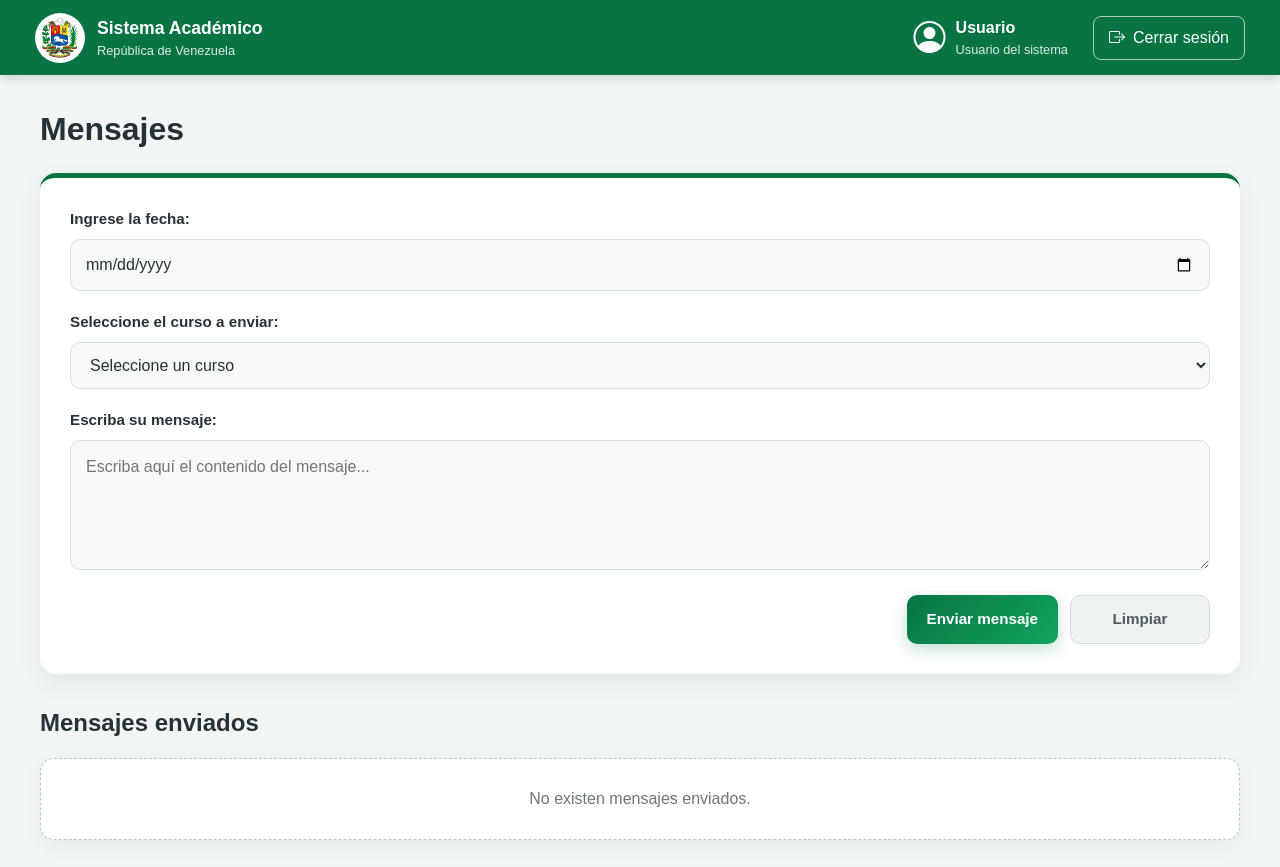
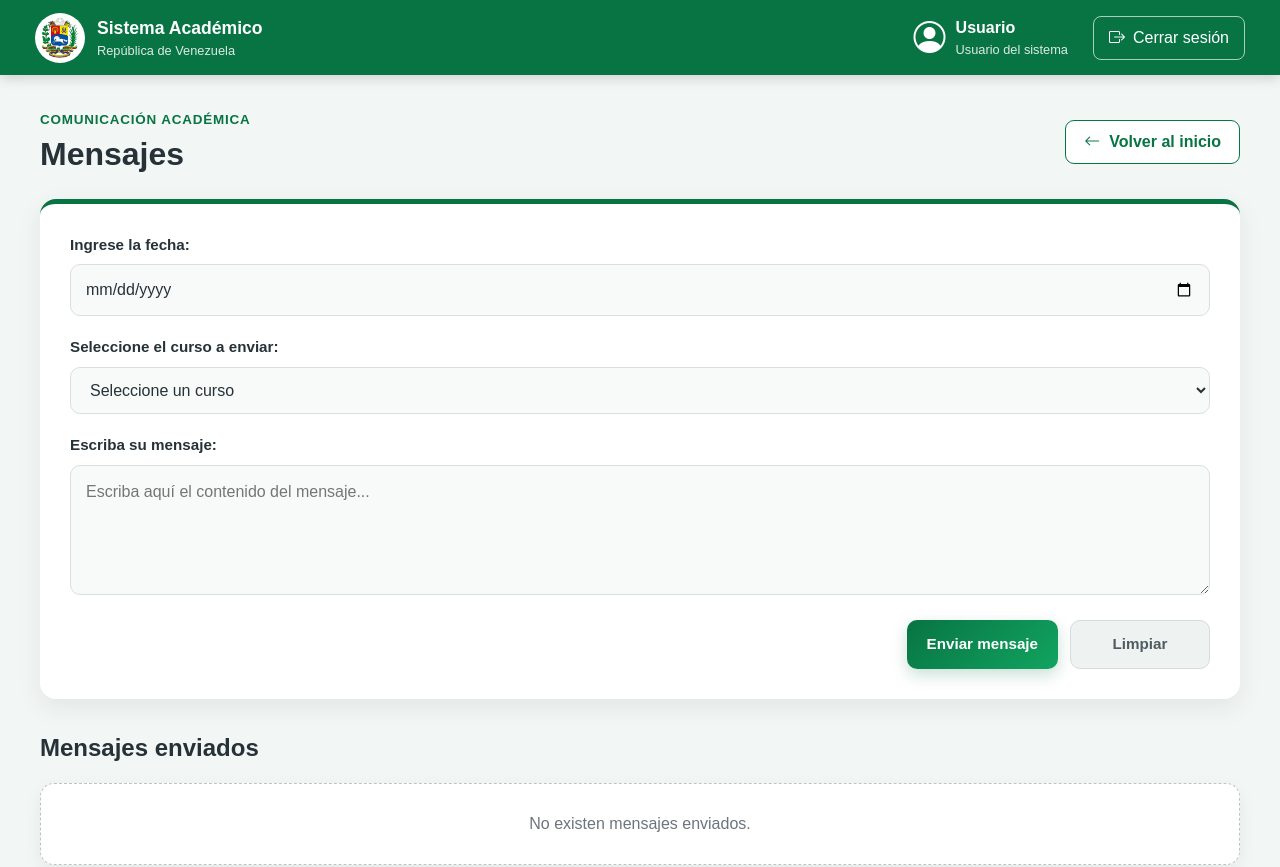
Before and after one commit to marlonminango77-dev/fronted, a React (Vite) app: page /Mensajes in a window 1280 px wide. Shown: the top 867 px of the page. Built offline with nearby package versions, Linux system fonts and the light colour scheme.

Commit message:
agregar boton de home en mensajes

```diff
--- a/src/pages/Mensajes/Mensajes.css
+++ b/src/pages/Mensajes/Mensajes.css
@@ -7,8 +7,25 @@
   padding: 35px 25px;
 }
 
-.mensajes-content h1 {
-  margin: 0 0 25px;
+.mensajes-header {
+  display: flex;
+  align-items: center;
+  justify-content: space-between;
+  gap: 25px;
+  margin-bottom: 25px;
+}
+
+.mensajes-header p {
+  margin: 0 0 5px;
+  color: #087443;
+  font-size: 0.84rem;
+  font-weight: 800;
+  letter-spacing: 0.8px;
+  text-transform: uppercase;
+}
+
+.mensajes-header h1 {
+  margin: 0;
   color: #263238;
   font-size: 2rem;
   font-weight: 800;
@@ -232,7 +249,12 @@
     padding: 25px 15px;
   }
 
-  .mensajes-content h1 {
+  .mensajes-header {
+    align-items: stretch;
+    flex-direction: column;
+  }
+
+  .mensajes-header h1 {
     font-size: 1.7rem;
   }
 
--- a/src/pages/Mensajes/Mensajes.tsx
+++ b/src/pages/Mensajes/Mensajes.tsx
@@ -1,5 +1,6 @@
 import { useState } from "react";
 import MainLayout from "../../layouts/MainLayout";
+import BackHomeButton from "../../components/common/BackHomeButton";
 import "./Mensajes.css";
 
 
@@ -124,7 +125,14 @@ function Mensajes() {
   return (
     <MainLayout>
       <div className="mensajes-content">
-        <h1>Mensajes</h1>
+        <header className="mensajes-header">
+          <div>
+            <p>Comunicación académica</p>
+            <h1>Mensajes</h1>
+          </div>
+
+          <BackHomeButton />
+        </header>
 
         <div className="mensaje-formulario">
           <label htmlFor="fecha">Ingrese la fecha:</label>
```
